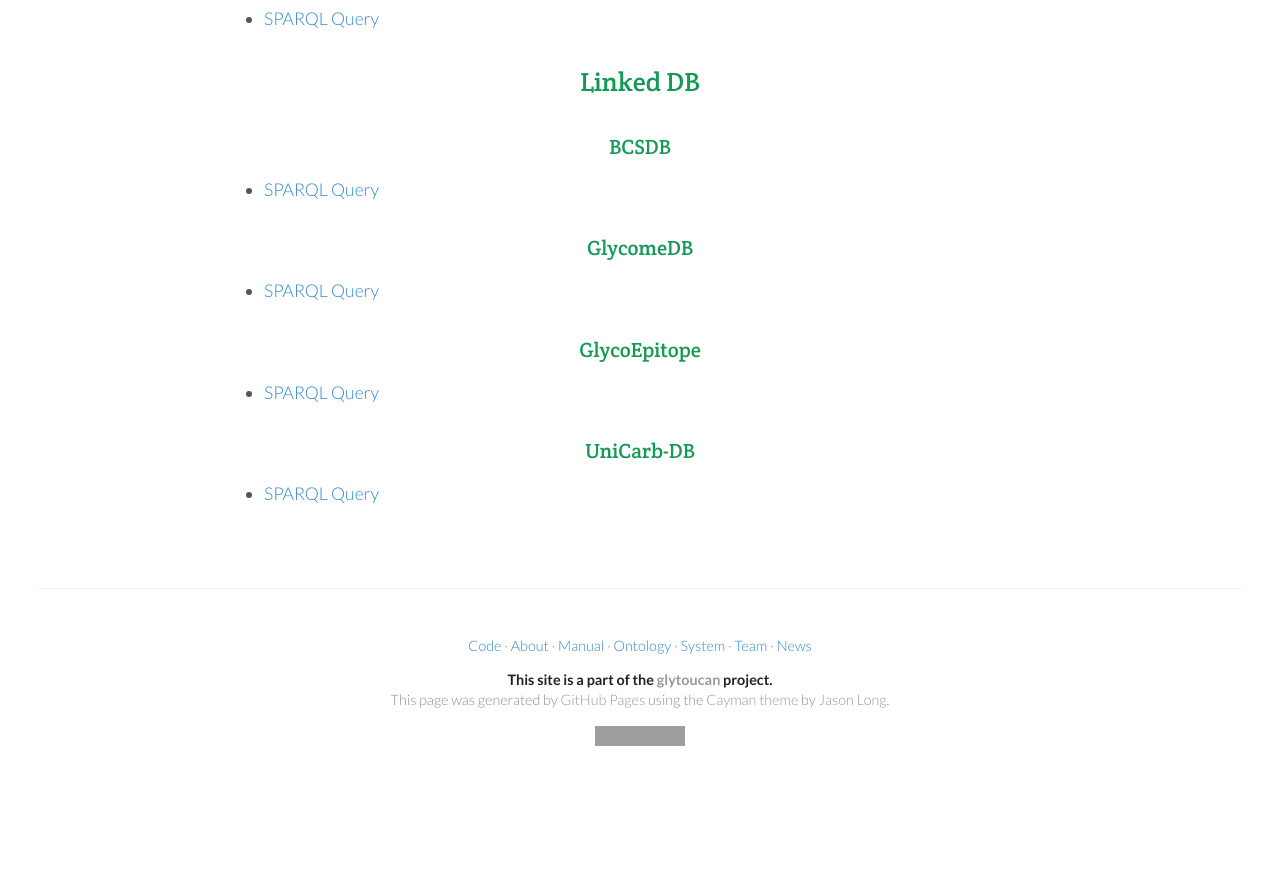
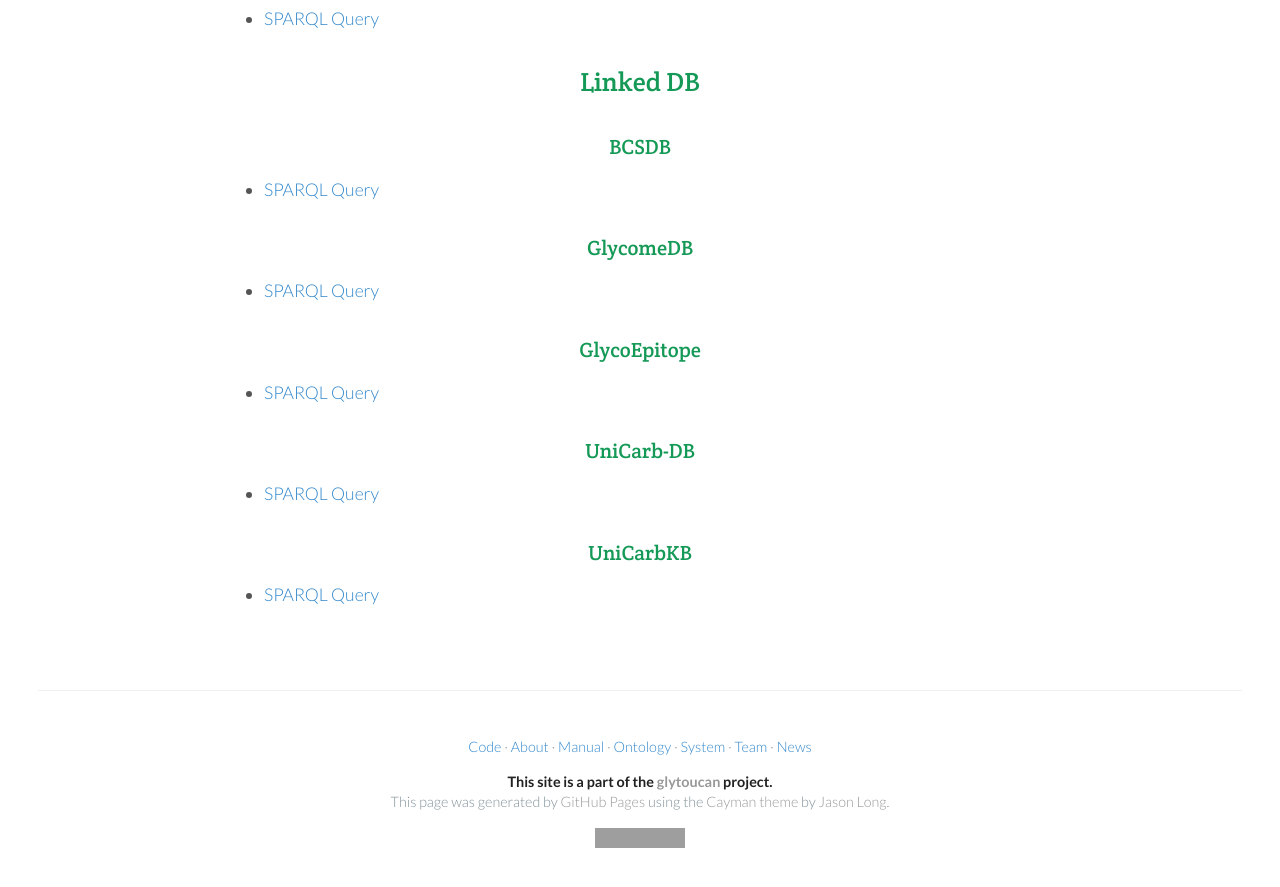
Before and after one commit to glytoucan/glytoucan, a Jekyll site: the page built from system/metadata.md, in a window 1280 px wide and 900 px high, scrolled down 617 px. Shown: the top 887 px of the window. Built offline with Jekyll 4.4.1, drawn with Linux system fonts in a browser that asks for light colours; nearby versions of some CDN libraries; Markdown is read by kramdown in place of the engine named in the settings; before the commit the page ends 1416 px from its top, so only the background shows below that; grey boxes are pictures that could not be loaded.

Commit message:
Modified metadata.md

```diff
--- a/system/metadata.md
+++ b/system/metadata.md
@@ -27,3 +27,6 @@
 
 ### UniCarb-DB
 * [SPARQL Query](/system/sparqlForMetadata/linkeddb-unicarb-db)
+
+### UniCarbKB
+* [SPARQL Query](/system/sparqlForMetadata/linkeddb-unicarbkb)
```
